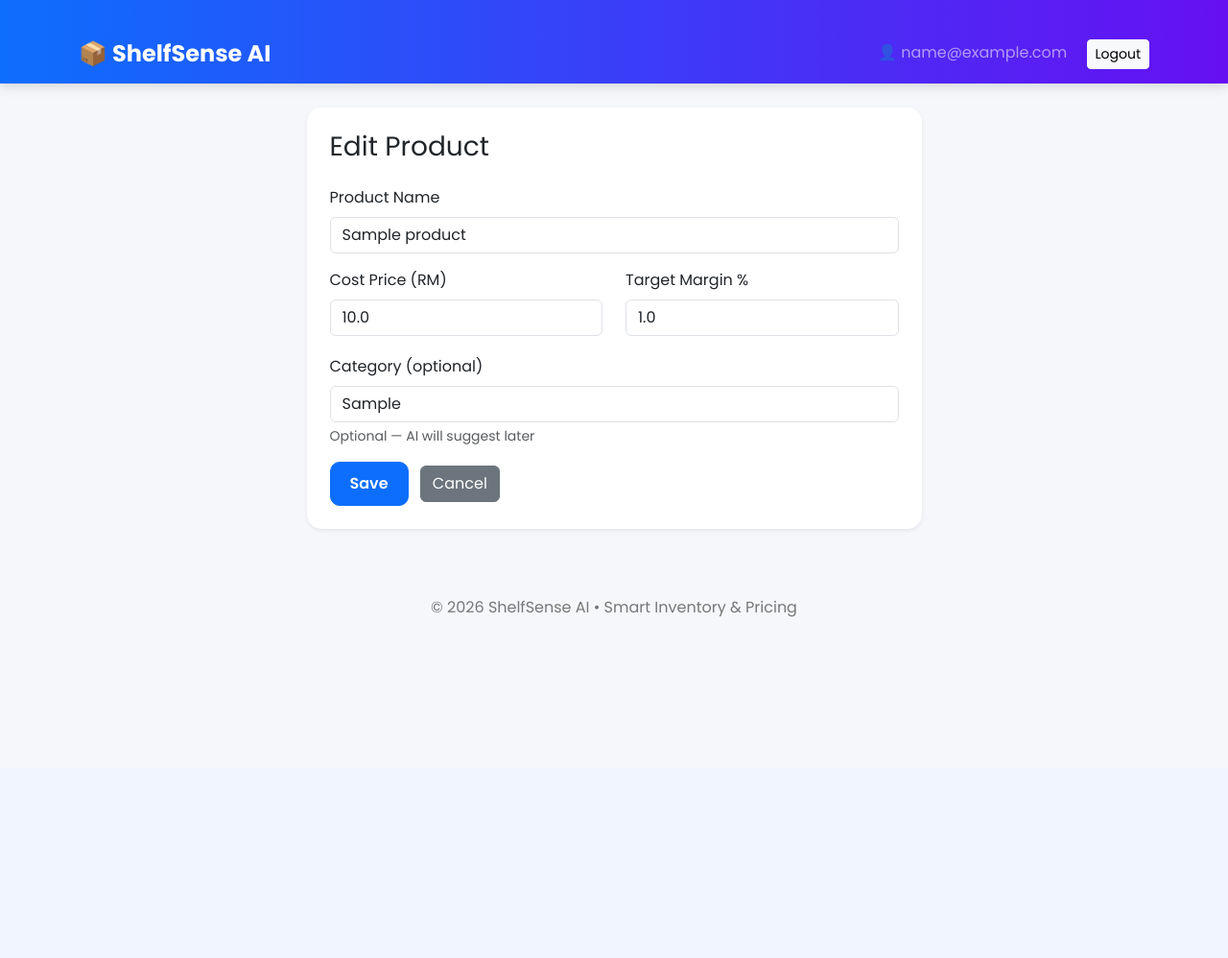
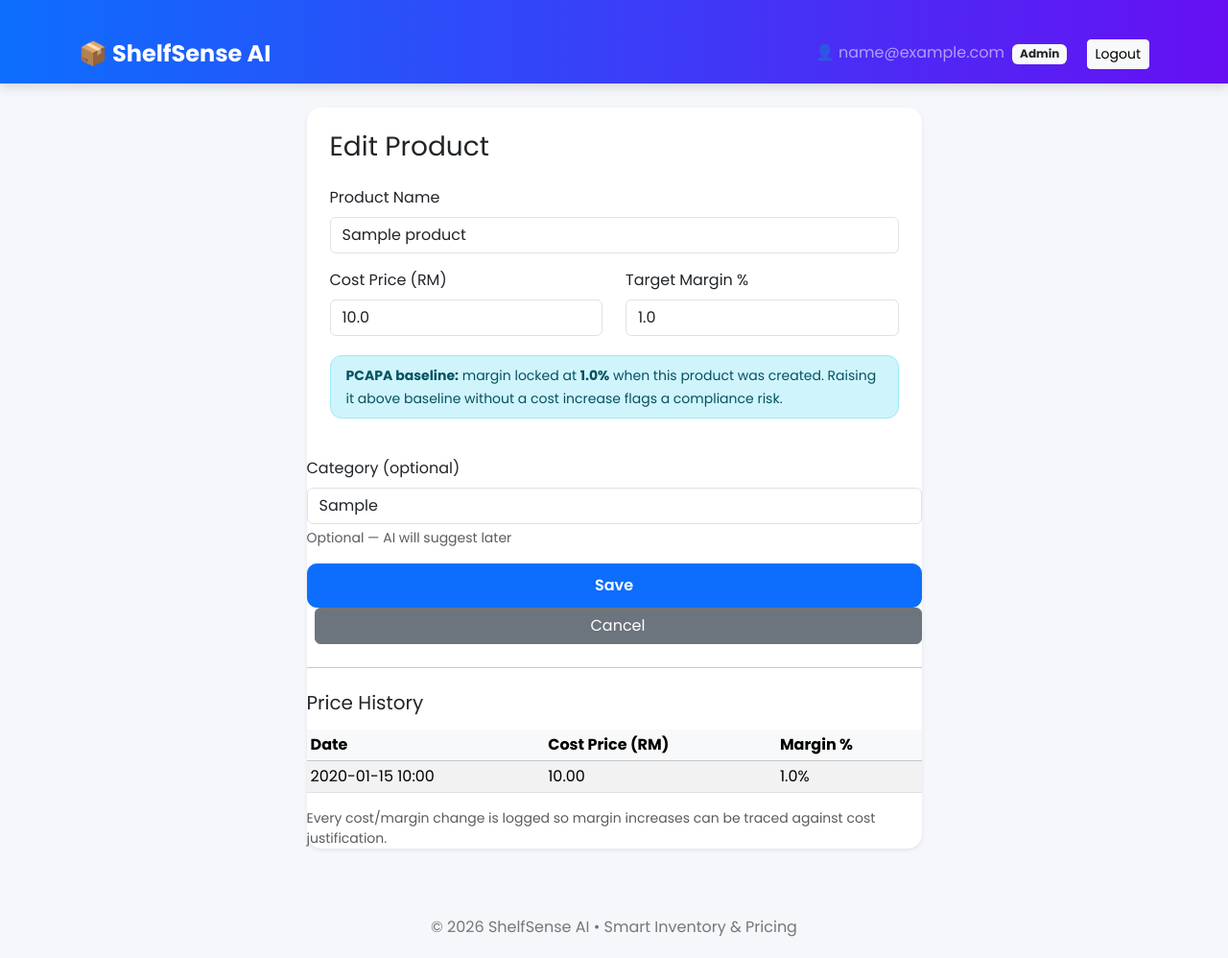
Before and after one commit to darvinraj400-ux/ShelfSenseAI, a Flask app: page /product/1/edit in a window 1280 px wide. Shown: the whole page at 96% size. Before the commit the page ends 643 px from the top, so only its background shows below. Run offline with Flask 3, Linux system fonts and the light colour scheme; a user stored in the database is signed in; tables that the repository leaves empty hold one stand-in row (values such as "Sample post"); some libraries are stand-ins or nearby versions.

Commit message:
penambah baikan

```diff
--- a/app.py
+++ b/app.py
@@ -1,4 +1,4 @@
-from flask import Flask, render_template, redirect, url_for, flash, request, jsonify
+from flask import Flask, render_template, redirect, url_for, flash, request, jsonify, abort
 from flask_sqlalchemy import SQLAlchemy
 from flask_login import LoginManager, UserMixin, login_user, logout_user, login_required, current_user
 from werkzeug.security import generate_password_hash, check_password_hash
@@ -7,6 +7,8 @@
 from flask_wtf import CSRFProtect
 from flask_wtf.csrf import CSRFError
 from dotenv import load_dotenv
+from datetime import datetime, timezone
+from functools import wraps
 import os
 import pymysql
 
@@ -40,7 +42,13 @@
     id = db.Column(db.Integer, primary_key=True)
     email = db.Column(db.String(120), unique=True, nullable=False)
     password_hash = db.Column(db.String(256), nullable=False)
+    role = db.Column(db.String(20), nullable=False, default='staff')  # owner | manager | staff
     products = db.relationship('Product', backref='owner', lazy=True)
+
+    def can(self, *roles):
+        """Convenience check: is this user allowed one of the given roles?
+        Full permission matrix lands at the 80% milestone."""
+        return self.role in roles
 
     def set_password(self, pw):
         self.password_hash = generate_password_hash(pw)
@@ -54,12 +62,31 @@
     name = db.Column(db.String(120), nullable=False)
     cost_price = db.Column(db.Float, nullable=False)
     target_margin = db.Column(db.Float, nullable=False)  # percentage e.g. 30.0
+    baseline_margin = db.Column(db.Float, nullable=True)  # margin locked at creation (PCAPA baseline)
     category = db.Column(db.String(80), nullable=True)
     user_id = db.Column(db.Integer, db.ForeignKey('user.id'), nullable=False)
+    history = db.relationship('PriceHistory', backref='product', lazy=True,
+                              cascade='all, delete-orphan',
+                              order_by='PriceHistory.created_at')
 
     @property
     def suggested_price(self):
         return round(self.cost_price * (1 + self.target_margin / 100), 2)
+
+
+# -------------------------------------------------
+# NEW MODEL – Price history log (cost/margin changes per product)
+# Used for PCAPA-style margin-baseline tracking: every cost or margin
+# change is recorded so an unexplained margin increase is visible.
+# -------------------------------------------------
+class PriceHistory(db.Model):
+    __tablename__ = 'price_history'
+    id = db.Column(db.Integer, primary_key=True)
+    product_id = db.Column(db.Integer, db.ForeignKey('product.id'), nullable=False)
+    cost_price = db.Column(db.Float, nullable=False)
+    target_margin = db.Column(db.Float, nullable=False)
+    created_at = db.Column(db.DateTime, default=lambda: datetime.now(timezone.utc))
+# -------------------------------------------------
 
 
 # -------------------------------------------------
@@ -138,6 +165,32 @@
     return User.query.get(int(uid))
 
 
+# -------------------------------------------------
+# Role-based access control (stub for the 80% milestone)
+# -------------------------------------------------
+def role_required(*roles):
+    """Decorator: restrict a view to users with one of the given roles.
+    Stub — the full permission matrix (what each role may do) is defined
+    at the 80% milestone. Usage:
+        @app.route('/admin')
+        @login_required
+        @role_required('owner')
+        def admin(): ...
+    """
+    def decorator(f):
+        @wraps(f)
+        def wrapper(*args, **kwargs):
+            if not current_user.is_authenticated:
+                abort(403)
+            if not current_user.can(*roles):
+                flash('You do not have permission to access that page.', 'danger')
+                abort(403)
+            return f(*args, **kwargs)
+        return wrapper
+    return decorator
+# -------------------------------------------------
+
+
 # --- Routes ---
 @app.route('/')
 def home():
@@ -153,7 +206,10 @@
         if User.query.filter_by(email=form.email.data).first():
             flash('Email already registered', 'danger')
         else:
-            u = User(email=form.email.data)
+            # NOTE (80% milestone): currently anyone can self-select 'owner'.
+            # Before role_required() guards any sensitive route, restrict this
+            # (e.g. first-registered-user-is-owner, or admin approves owners).
+            u = User(email=form.email.data, role=form.role.data)
             u.set_password(form.password.data)
             db.session.add(u)
             db.session.commit()
@@ -202,11 +258,19 @@
             category=form.category.data,
             user_id=current_user.id
         )
+        p.baseline_margin = p.target_margin  # lock the margin baseline at creation
         db.session.add(p)
+        db.session.flush()  # obtain p.id for the history row
+        db.session.add(PriceHistory(
+            product_id=p.id,
+            cost_price=p.cost_price,
+            target_margin=p.target_margin
+        ))
         db.session.commit()
         flash('Product added!', 'success')
         return redirect(url_for('dashboard'))
-    return render_template('product_form.html', form=form, title='Add Product')
+    return render_template('product_form.html', form=form, title='Add Product',
+                           baseline_margin=None, prev_cost=None, history=None)
 
 
 @app.route('/product/<int:pid>/edit', methods=['GET', 'POST'])
@@ -218,11 +282,46 @@
         return redirect(url_for('dashboard'))
     form = ProductForm(obj=p)
     if form.validate_on_submit():
+        old_cost = p.cost_price
+        old_margin = p.target_margin
+        new_cost = form.cost_price.data
+        new_margin = form.target_margin.data
+
+        # Products created before baseline tracking existed: adopt the current
+        # margin as their baseline (there is no older data to reconstruct).
+        if p.baseline_margin is None:
+            p.baseline_margin = old_margin
+
         form.populate_obj(p)
+
+        # Log every cost/margin change — the visible "cost history" trail.
+        if new_cost != old_cost or new_margin != old_margin:
+            db.session.add(PriceHistory(
+                product_id=p.id,
+                cost_price=new_cost,
+                target_margin=new_margin
+            ))
+
+        # PCAPA-style compliance check: raising the margin beyond baseline with
+        # no cost increase is an *unexplained* margin increase → profiteering risk.
+        if new_margin > p.baseline_margin and new_cost <= old_cost:
+            flash(
+                f'⚠️ Compliance warning: margin raised from {p.baseline_margin:g}% to '
+                f'{new_margin:g}% with no cost increase. Under the Price Control and '
+                f'Anti-Profiteering Act 2011, only a cost increase justifies a higher '
+                f'margin — an unexplained increase is treated as profiteering risk.',
+                'warning'
+            )
+
         db.session.commit()
         flash('Product updated!', 'success')
         return redirect(url_for('dashboard'))
-    return render_template('product_form.html', form=form, title='Edit Product')
+
+    history = (PriceHistory.query.filter_by(product_id=p.id)
+               .order_by(PriceHistory.created_at.desc()).limit(10).all())
+    return render_template('product_form.html', form=form, title='Edit Product',
+                           baseline_margin=p.baseline_margin, prev_cost=p.cost_price,
+                           history=history)
 
 
 @app.route('/product/<int:pid>/delete', methods=['POST'])
--- a/forms.py
+++ b/forms.py
@@ -1,6 +1,12 @@
 from flask_wtf import FlaskForm
-from wtforms import StringField, PasswordField, FloatField, BooleanField, SubmitField
+from wtforms import StringField, PasswordField, FloatField, BooleanField, SubmitField, SelectField
 from wtforms.validators import DataRequired, Email, Length, NumberRange
+
+ROLE_CHOICES = [
+    ('owner', 'Owner / Admin'),
+    ('manager', 'Manager'),
+    ('staff', 'Staff'),
+]
 
 class LoginForm(FlaskForm):
     email = StringField('Email', validators=[DataRequired(), Email()])
@@ -12,6 +18,7 @@
     email = StringField('Email', validators=[DataRequired(), Email()])
     password = PasswordField('Password', validators=[DataRequired(), Length(min=6)])
     confirm = PasswordField('Confirm Password', validators=[DataRequired()])
+    role = SelectField('Role', choices=ROLE_CHOICES, default='staff', validators=[DataRequired()])
     submit = SubmitField('Register')
 
 class ProductForm(FlaskForm):
--- a/templates/base.html
+++ b/templates/base.html
@@ -71,6 +71,7 @@
 
 <span class="navbar-text me-3">
 👤 {{ current_user.email }}
+<span class="badge bg-light text-dark ms-1">{{ current_user.role|title }}</span>
 </span>
 
 <a class="btn btn-light btn-sm"
--- a/templates/product_form.html
+++ b/templates/product_form.html
@@ -34,11 +34,28 @@
             </div>
             <div class="col-md-6 mb-3">
               {{ form.target_margin.label(class="form-label") }}
-              {{ form.target_margin(class="form-control" + (" is-invalid" if form.target_margin.errors else ""), placeholder="e.g. 30") }}
+              {{ form.target_margin(class="form-control" + (" is-invalid" if form.target_margin.errors else ""), placeholder="e.g. 30", id="target_margin") }}
               {% for error in form.target_margin.errors %}
                 <div class="invalid-feedback d-block">{{ error }}</div>
               {% endfor %}
             </div>
+          </div>
+
+          {% if baseline_margin is not none %}
+          <div class="alert alert-info py-2 px-3">
+            <small>
+              <strong>PCAPA baseline:</strong> margin locked at <strong>{{ baseline_margin }}%</strong> when this product was created.
+              Raising it above baseline without a cost increase flags a compliance risk.
+            </small>
+          </div>
+          <div id="compliance_warning" class="alert alert-warning py-2 px-3 d-none">
+            <small><strong>⚠️ Compliance warning:</strong>
+              You are raising the margin above the baseline (<span id="base_val">{{ baseline_margin }}%</span>)
+              while the cost price is not increasing. Under the Price Control and Anti-Profiteering Act 2011,
+              an unexplained margin increase is treated as profiteering risk — only a cost increase justifies it.
+            </small>
+          </div>
+          {% endif %}
           </div>
 
           <div class="mb-3">
@@ -50,6 +67,32 @@
           {{ form.submit(class="btn btn-primary") }}
           <a href="{{ url_for('dashboard') }}" class="btn btn-secondary ms-2">Cancel</a>
         </form>
+
+        {% if history %}
+        <hr class="my-4">
+        <h5 class="mb-3">Price History</h5>
+        <div class="table-responsive">
+          <table class="table table-sm table-striped">
+            <thead class="table-light">
+              <tr>
+                <th>Date</th>
+                <th>Cost Price (RM)</th>
+                <th>Margin %</th>
+              </tr>
+            </thead>
+            <tbody>
+              {% for h in history %}
+              <tr>
+                <td>{{ h.created_at.strftime('%Y-%m-%d %H:%M') }}</td>
+                <td>{{ "%.2f"|format(h.cost_price) }}</td>
+                <td>{{ h.target_margin }}%</td>
+              </tr>
+              {% endfor %}
+            </tbody>
+          </table>
+        </div>
+        <small class="text-muted">Every cost/margin change is logged so margin increases can be traced against cost justification.</small>
+        {% endif %}
       </div>
     </div>
   </div>
@@ -72,6 +115,30 @@
             errorEl.style.display = 'none';
         }
     });
+
+    // ----- PCAPA compliance check: margin above baseline without a cost increase -----
+    const warning = document.getElementById('compliance_warning');
+    const marginInput = document.getElementById('target_margin');
+    const baseVal = document.getElementById('base_val');
+    const prevCost = {{ prev_cost if prev_cost is not none else 'null' }};
+
+    if (warning && marginInput && baseVal) {
+        const baseline = parseFloat(baseVal.textContent);
+        function checkCompliance() {
+            const cost = parseFloat(costInput.value);
+            const margin = parseFloat(marginInput.value);
+            // Only warn when we have a valid cost that is NOT rising above the
+            // previous cost — an empty/invalid cost field should not trigger it.
+            const costNotRising = !isNaN(cost) && cost <= prevCost;
+            if (!isNaN(margin) && margin > baseline && costNotRising) {
+                warning.classList.remove('d-none');
+            } else {
+                warning.classList.add('d-none');
+            }
+        }
+        costInput.addEventListener('input', checkCompliance);
+        marginInput.addEventListener('input', checkCompliance);
+    }
 });
 </script>
 {% endblock %}
--- a/templates/register.html
+++ b/templates/register.html
@@ -20,6 +20,11 @@
             {{ form.confirm.label(class="form-label") }}
             {{ form.confirm(class="form-control") }}
           </div>
+          <div class="mb-3">
+            {{ form.role.label(class="form-label") }}
+            {{ form.role(class="form-select") }}
+            <div class="form-text">Owner: full control · Manager: manage products & pricing · Staff: view & add</div>
+          </div>
           {{ form.submit(class="btn btn-primary w-100") }}
         </form>
         <p class="text-center mt-3">Have account? <a href="{{ url_for('login') }}">Login</a></p>
```
Also changed, not shown: requirement.txt (added, +29 -0 lines), .freebuff/desktop-v2.db (added), 2 other files.
